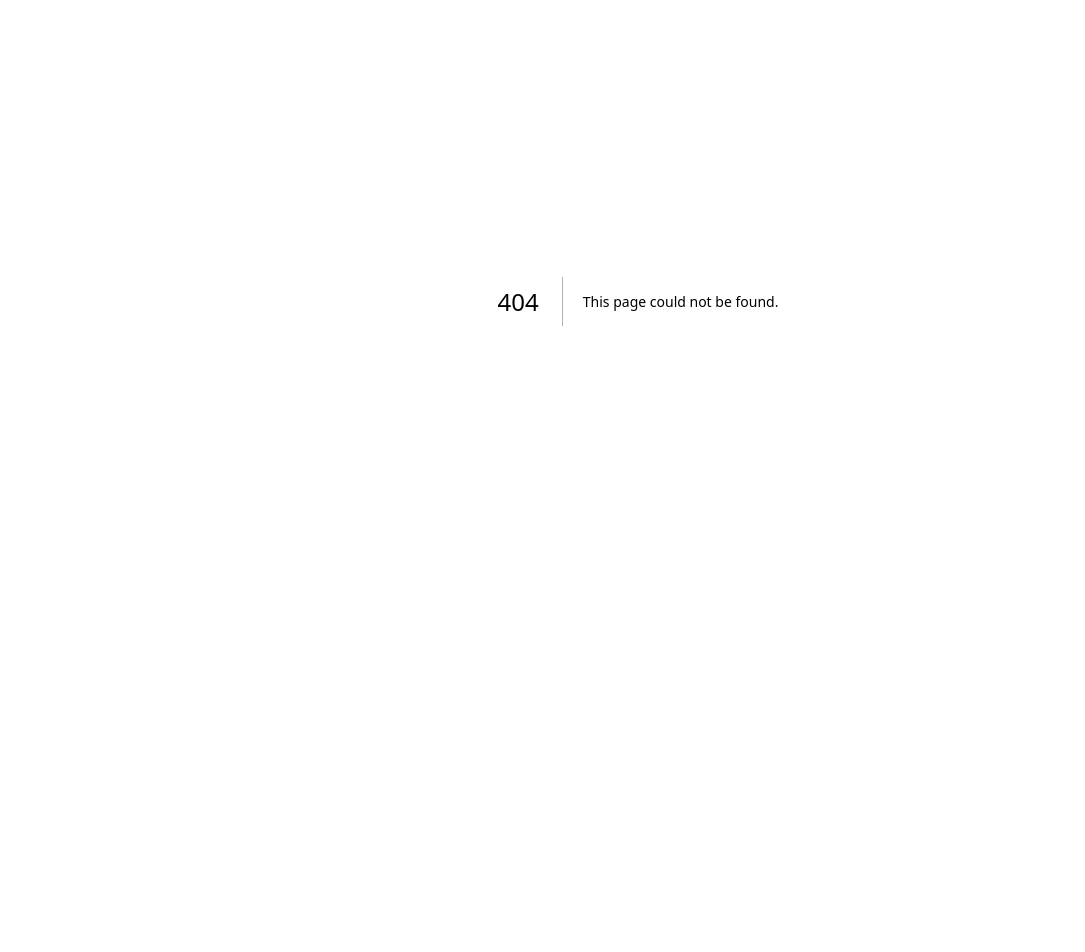
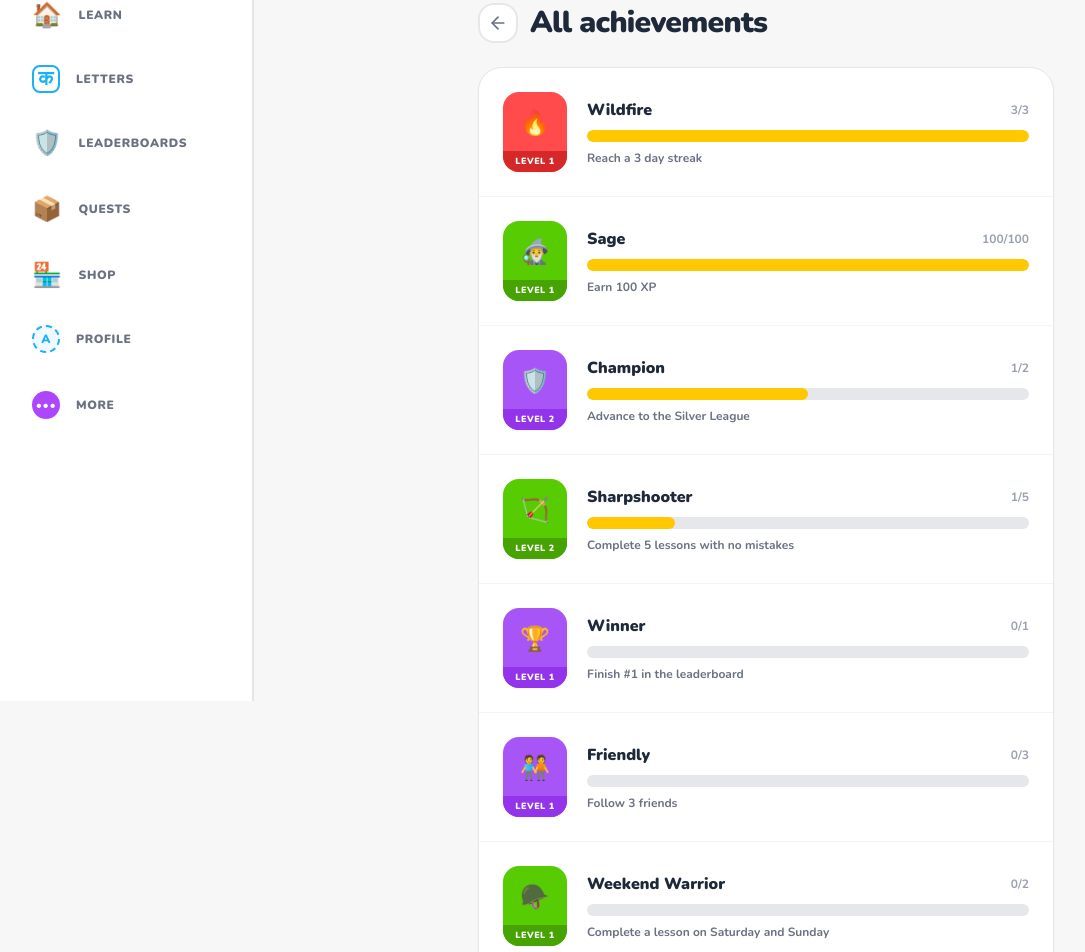
Before and after one commit to Aviral0105/Aviral_Duolingo_Clone, a Next.js app in the folder frontend/: page /profile/achievements in a window 1280 px wide. Before the commit this address had no page. Shown: the part 99-1051 px from the top of the page, without its empty margins (2-1087 px from the left). Before the commit the page ends 800 px from the top, so only its background shows below. Built offline with nearby package versions, Linux system fonts and the light colour scheme; no server answers.

Commit message:
feat: implement full All Achievements page matching user screenshots 1:1

```diff
--- /dev/null
+++ b/frontend/src/app/(main)/profile/achievements/page.tsx
@@ -0,0 +1,207 @@
+"use client";
+
+import { useEffect, useState } from "react";
+import Link from "next/link";
+import { ArrowLeft } from "lucide-react";
+import { fetchUser } from "@/lib/api";
+
+interface Achievement {
+  id: string;
+  title: string;
+  description: string;
+  level: number;
+  current: number;
+  target: number;
+  bgColor: string;
+  ribbonColor: string;
+  icon: string;
+  badgeType: "flame" | "wizard" | "shield" | "bow" | "trophy" | "friends" | "helmet" | "photo";
+}
+
+export default function AchievementsPage() {
+  const [streak, setStreak] = useState(2);
+  const [xp, setXp] = useState(48);
+
+  useEffect(() => {
+    async function load() {
+      const u = await fetchUser();
+      if (u) {
+        if (u.streak !== undefined) setStreak(u.streak || 2);
+        if (u.xp !== undefined) setXp(u.xp || 48);
+      }
+    }
+    load();
+  }, []);
+
+  const achievements: Achievement[] = [
+    {
+      id: "wildfire",
+      title: "Wildfire",
+      description: "Reach a 3 day streak",
+      level: 1,
+      current: Math.min(3, streak),
+      target: 3,
+      bgColor: "bg-[#ff4b4b]",
+      ribbonColor: "bg-[#d62828]",
+      icon: "🔥",
+      badgeType: "flame",
+    },
+    {
+      id: "sage",
+      title: "Sage",
+      description: "Earn 100 XP",
+      level: 1,
+      current: Math.min(100, xp),
+      target: 100,
+      bgColor: "bg-[#58cc02]",
+      ribbonColor: "bg-[#46a302]",
+      icon: "🧙‍♂️",
+      badgeType: "wizard",
+    },
+    {
+      id: "champion",
+      title: "Champion",
+      description: "Advance to the Silver League",
+      level: 2,
+      current: 1,
+      target: 2,
+      bgColor: "bg-[#a855f7]",
+      ribbonColor: "bg-[#9333ea]",
+      icon: "🛡️",
+      badgeType: "shield",
+    },
+    {
+      id: "sharpshooter",
+      title: "Sharpshooter",
+      description: "Complete 5 lessons with no mistakes",
+      level: 2,
+      current: 1,
+      target: 5,
+      bgColor: "bg-[#58cc02]",
+      ribbonColor: "bg-[#46a302]",
+      icon: "🏹",
+      badgeType: "bow",
+    },
+    {
+      id: "winner",
+      title: "Winner",
+      description: "Finish #1 in the leaderboard",
+      level: 1,
+      current: 0,
+      target: 1,
+      bgColor: "bg-[#a855f7]",
+      ribbonColor: "bg-[#9333ea]",
+      icon: "🏆",
+      badgeType: "trophy",
+    },
+    {
+      id: "friendly",
+      title: "Friendly",
+      description: "Follow 3 friends",
+      level: 1,
+      current: 0,
+      target: 3,
+      bgColor: "bg-[#a855f7]",
+      ribbonColor: "bg-[#9333ea]",
+      icon: "🧑‍🤝‍🧑",
+      badgeType: "friends",
+    },
+    {
+      id: "weekend_warrior",
+      title: "Weekend Warrior",
+      description: "Complete a lesson on Saturday and Sunday",
+      level: 1,
+      current: 0,
+      target: 2,
+      bgColor: "bg-[#58cc02]",
+      ribbonColor: "bg-[#46a302]",
+      icon: "🪖",
+      badgeType: "helmet",
+    },
+    {
+      id: "photogenic",
+      title: "Photogenic",
+      description: "Add a profile picture",
+      level: 1,
+      current: 0,
+      target: 1,
+      bgColor: "bg-[#1cb0f6]",
+      ribbonColor: "bg-[#1899d6]",
+      icon: "👤",
+      badgeType: "photo",
+    },
+  ];
+
+  return (
+    <div className="max-w-xl mx-auto pb-20 pt-4 select-none animate-fade-in">
+      {/* Top Header & Back link */}
+      <div className="flex items-center gap-3 mb-6">
+        <Link
+          href="/profile"
+          className="w-10 h-10 rounded-2xl border-2 border-gray-200 hover:border-gray-300 flex items-center justify-center text-gray-500 hover:text-gray-800 transition active:scale-95 bg-white"
+          title="Back to Profile"
+        >
+          <ArrowLeft className="w-5 h-5" />
+        </Link>
+        <h1 className="text-2xl sm:text-3xl font-black text-gray-800 tracking-tight">
+          All achievements
+        </h1>
+      </div>
+
+      {/* Main Achievements Card Container matching Images 1 & 2 */}
+      <div className="bg-white border border-gray-200 rounded-3xl divide-y divide-gray-100 overflow-hidden shadow-xs">
+        {achievements.map((item) => {
+          const pct = Math.min(100, Math.round((item.current / item.target) * 100));
+          return (
+            <div
+              key={item.id}
+              className="p-5 sm:p-6 flex items-center gap-5 hover:bg-gray-50/50 transition"
+            >
+              {/* Badge Shield matching Images 1 & 2 */}
+              <div
+                className={`w-16 h-20 rounded-2xl ${item.bgColor} text-white flex flex-col items-center justify-between shadow-xs shrink-0 overflow-hidden relative`}
+              >
+                {/* Badge Icon */}
+                <div className="flex-1 flex items-center justify-center text-2xl pt-1">
+                  {item.icon}
+                </div>
+
+                {/* Bottom Level Ribbon */}
+                <div
+                  className={`w-full py-1 text-center font-black text-[9px] uppercase tracking-wider text-white ${item.ribbonColor}`}
+                >
+                  LEVEL {item.level}
+                </div>
+              </div>
+
+              {/* Progress & Info */}
+              <div className="flex-1 min-w-0">
+                <div className="flex items-center justify-between mb-2">
+                  <h3 className="font-black text-base text-gray-800">
+                    {item.title}
+                  </h3>
+                  <span className="text-xs font-bold text-gray-400">
+                    {item.current}/{item.target}
+                  </span>
+                </div>
+
+                {/* Golden/Yellow Progress Bar matching Screenshots */}
+                <div className="w-full bg-gray-200 h-3 rounded-full overflow-hidden mb-2">
+                  <div
+                    className="bg-[#ffc800] h-full rounded-full transition-all duration-500"
+                    style={{ width: `${pct}%` }}
+                  />
+                </div>
+
+                {/* Requirement Subtitle */}
+                <p className="text-xs font-bold text-gray-500">
+                  {item.description}
+                </p>
+              </div>
+            </div>
+          );
+        })}
+      </div>
+    </div>
+  );
+}
--- a/frontend/src/app/(main)/profile/page.tsx
+++ b/frontend/src/app/(main)/profile/page.tsx
@@ -1,6 +1,7 @@
 "use client";
 
 import { useState } from "react";
+import Link from "next/link";
 import {
   Flame,
   Zap,
@@ -175,12 +176,12 @@ export default function ProfilePage() {
         <div>
           <div className="flex items-center justify-between mb-3">
             <h2 className="text-xl font-black text-gray-800">Achievements</h2>
-            <button
-              onClick={() => showToast("Showing all 15 achievements")}
+            <Link
+              href="/profile/achievements"
               className="text-xs font-black text-[#1cb0f6] uppercase tracking-wider hover:underline"
             >
               VIEW ALL
-            </button>
+            </Link>
           </div>
 
           <div className="space-y-3">
```
